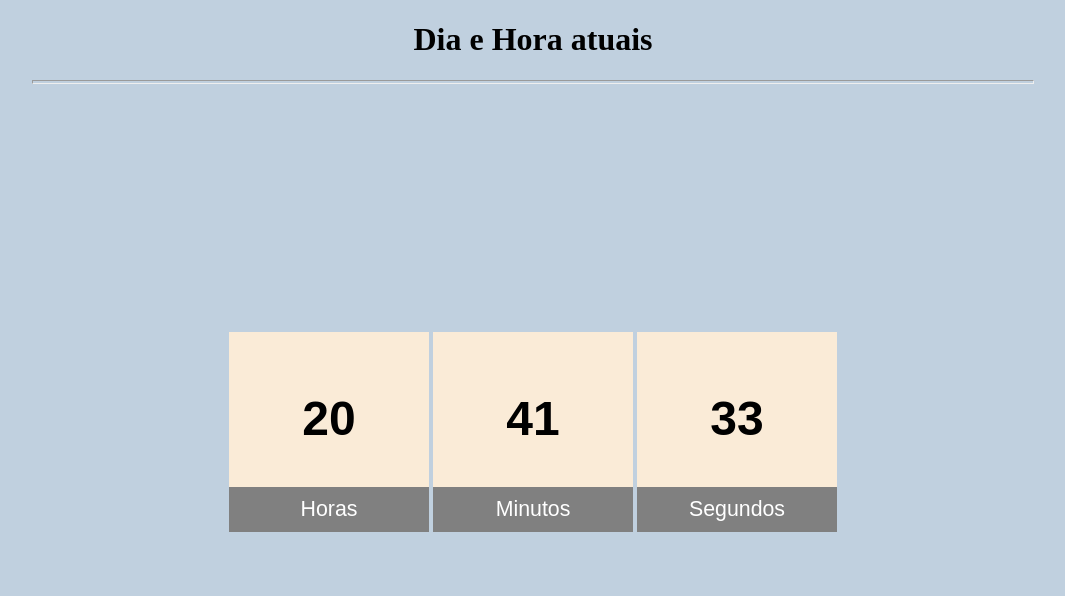
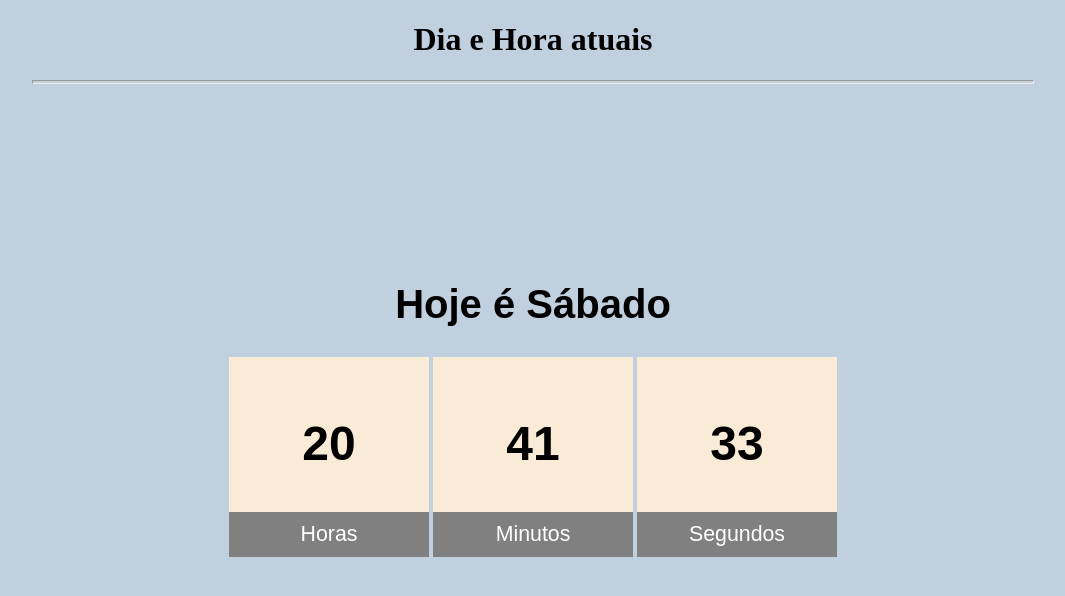
Before and after one commit to geraldoneto771/cursojs, a plain HTML site: page desafios/d004.html in a window 1280 px wide. Shown: the whole page, without its empty margins (107-1172 px from the left). Drawn offline with Linux system fonts and the light colour scheme.

Commit message:
Update d004.html

```diff
--- a/desafios/d004.html
+++ b/desafios/d004.html
@@ -23,7 +23,7 @@
         }
         div#data {
             position: absolute;
-            height: 200px;
+            height: 300px;
             width: 700px;
             top: 50%;
             left: 50%;
@@ -121,6 +121,10 @@
             padding: 10px 50px 10px 50px;
 
         }
+        h2 {
+            font: bold 30pt Arial;
+            margin: 0px 0px 30px 0px;
+        }
     </style>
 
 </head>
@@ -130,6 +134,7 @@
     <hr>
     <div id="container">
         <div id="data">
+            <h2 id="day"></h2>
             <div id="hora"></div>
             <div id="minuto"></div>
             <div id="segundos"></div>
@@ -140,7 +145,7 @@
         function timeDate(){
         var date = new Date();
 
-        var resultado = document.getElementById('date-time');
+        var day = document.getElementById('day');
         var hora = document.getElementById('hora');
         var minuto = document.getElementById('minuto');
         var segundos = document.getElementById('segundos');
@@ -158,7 +163,9 @@
             break;
             case 5: resultado.innerHTML = `<span>Hoje é:</span> Sexta <br><span>A hora atual é:</span> ${date.getHours()}`;
             break;
-            case 6: hora.innerHTML = `<p><span>${date.getHours()}</span></p> <span id="textHours">Horas</span>`;
+            case 6:
+            day.innerHTML = `Hoje é Sábado`;
+            hora.innerHTML = `<p><span>${date.getHours()}</span></p> <span id="textHours">Horas</span>`;
             minuto.innerHTML = `<p><span>${date.getMinutes()}</span></p> <span id="textMinutes">Minutos</span>`;
             segundos.innerHTML = `<p><span>${date.getSeconds()}</span></p> <span id="textSeconds">Segundos</span>`;
             break;
```
